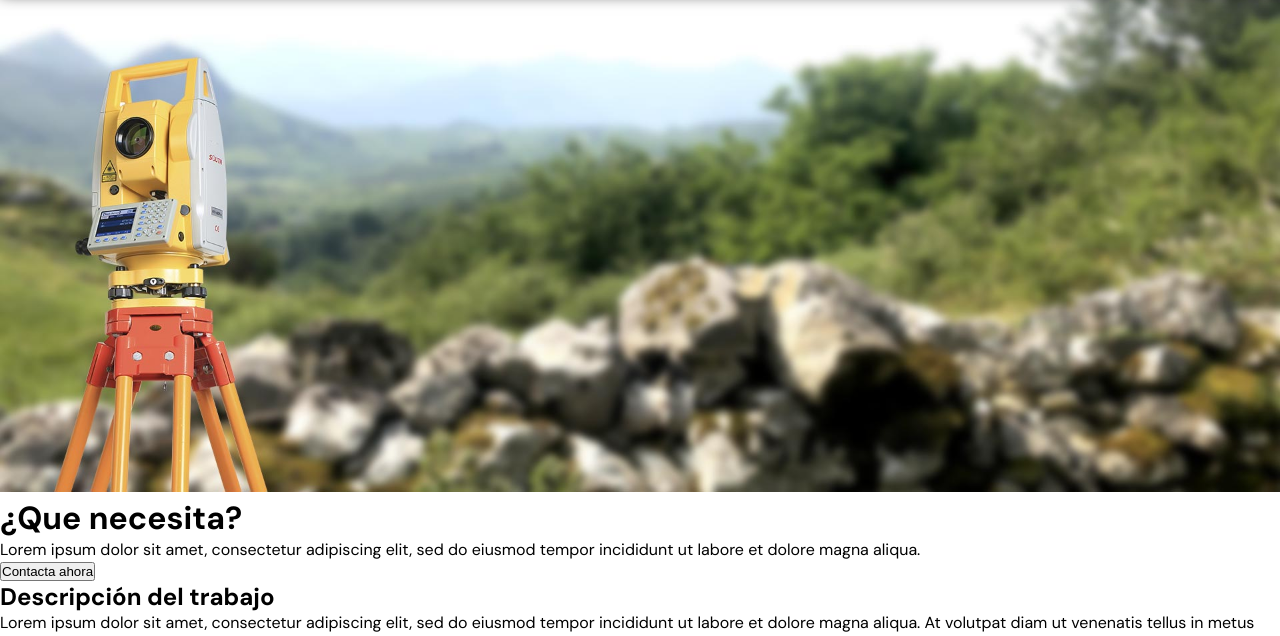
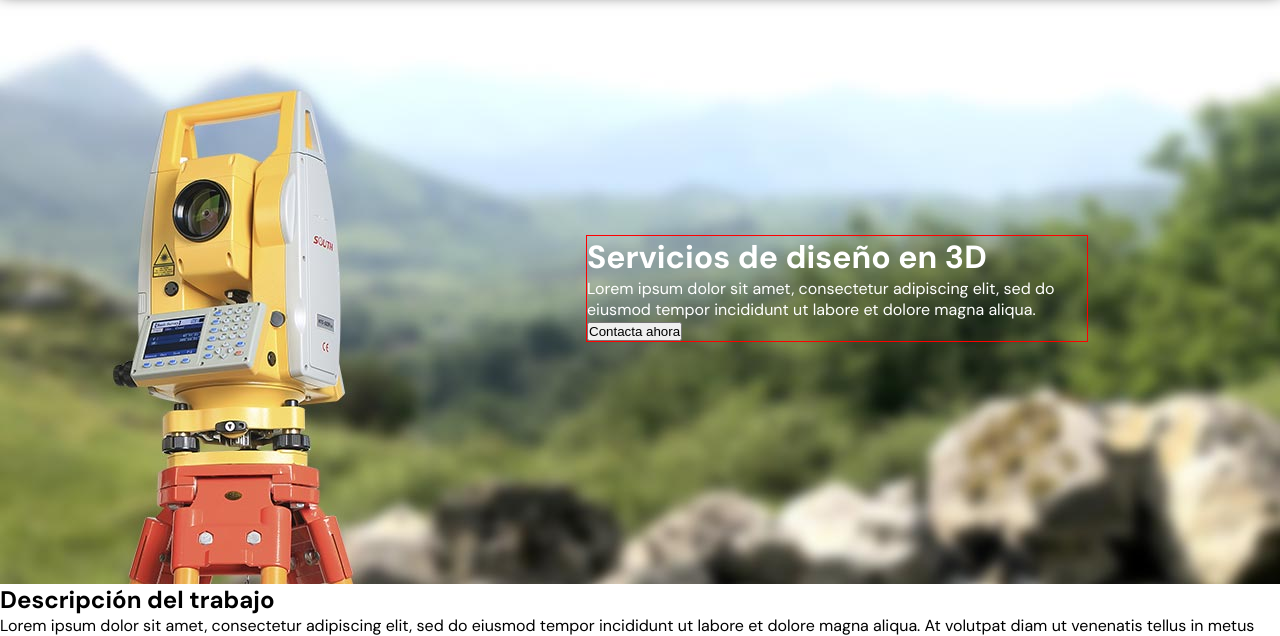
Before and after one commit to joseandersonramos/Grupo-3, a plain HTML site: page index.html in a window 1280 px wide. Shown: the part 88-724 px from the top of the page. Drawn offline with Linux system fonts and the light colour scheme.

Commit message:
Add images

```diff
--- a/index.html
+++ b/index.html
@@ -27,9 +27,9 @@
 
       <!-- Banner -->
       <div class="banner">
-        <img src="./resources/images/topografia.jpg" alt="banner" />
-        <div>
-          <h1>¿Que necesita?</h1>
+        <!-- <img src="./resources/images/topografia.jpg" alt="banner" /> -->
+        <div class="texto-principal">
+          <h1>Servicios de diseño en 3D</h1>
           <p>
             Lorem ipsum dolor sit amet, consectetur adipiscing elit, sed do
             eiusmod tempor incididunt ut labore et dolore magna aliqua.
--- a/resources/css/style.css
+++ b/resources/css/style.css
@@ -52,9 +52,14 @@ li a:hover {
   margin-left: 2rem;
 }
 
-.banner img {
+.banner {
+  align-items: center;
+  background-image: url("../images/topografia.jpg");
+  display: flex;
+  height: 37rem;
+  justify-content: flex-end;
   width: 100%;
-  }
+}
 
 .btn {
   background-color: #37b7c3;
@@ -76,3 +81,10 @@ li a:hover {
   color: white;
   transition: background-color 0.5s ease;
 }
+
+.texto-principal {
+  width: 500px;
+  margin-right: 15%;
+  border: 1px solid red;
+  color: #fff;
+}
```
Also changed, not shown: Categorías/Categorías.txt (added), resources/images/1.jpg (added), resources/images/10.jpg (added), resources/images/11.jpg (added), resources/images/12.jpg (added), resources/images/13.jpg (added), resources/images/2.jpg (added), resources/images/3.jpg (added), resources/images/4.jpg (added), resources/images/5.jpg (added), resources/images/6.jpg (added), resources/images/7.jpg (added), resources/images/8.jpg (added), resources/images/9.jpg (added), 1 other file.
